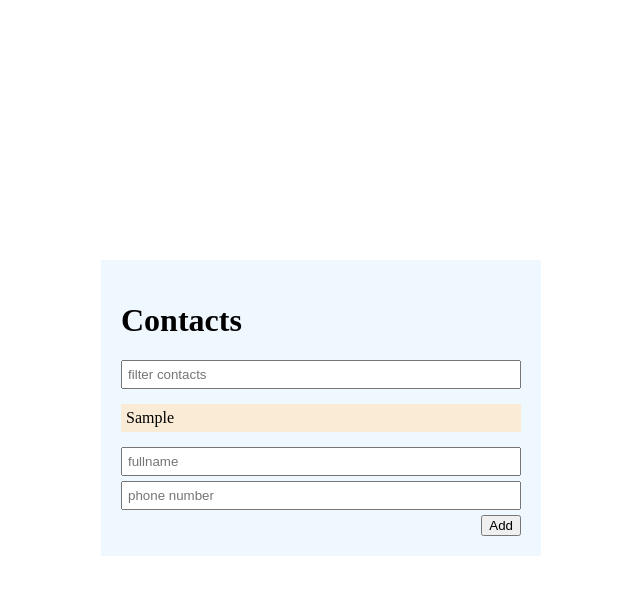
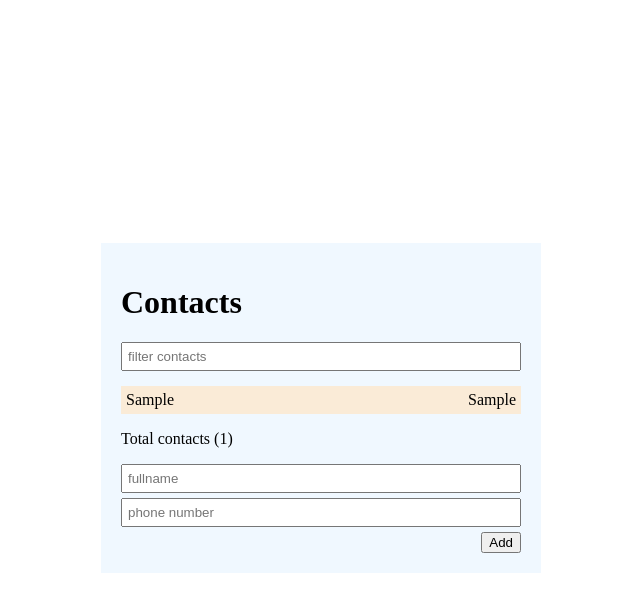
Before and after one commit to ummuhankeles/patika-react, a React (Create React App) app in the folder contacts-app/: page / in a window 1280 px wide. Both pictures are taken after typing "Sample", "Sample" into the empty fields and a click on the button "Add". Shown: the top 612 px of the page, without its empty margins (319-959 px from the left). Built offline with nearby package versions, Linux system fonts and the light colour scheme.

Commit message:
last changes

```diff
--- a/contacts-app/src/components/contacts/Styles.css
+++ b/contacts-app/src/components/contacts/Styles.css
@@ -26,6 +26,8 @@
     background-color: antiquewhite;
     padding: 5px;
     margin-bottom: 2px;
+    display: flex;
+    justify-content: space-between;
 }
 
 .form-box {
--- a/contacts-app/src/components/contacts/list/Index.js
+++ b/contacts-app/src/components/contacts/list/Index.js
@@ -25,10 +25,15 @@
             <ul className="list" >
                 {
                     filtered.map((contact, index) => (
-                        <li key={index} > {contact.fullname} </li>
+                        <li key={index} >
+                            <span>{contact.fullname}</span>
+                            <span>{contact.phone_number}</span>
+                        </li>
                     ))
                 }
             </ul>
+
+            <p>Total contacts ({filtered.length})</p>
         </div>
     )
 }
```
